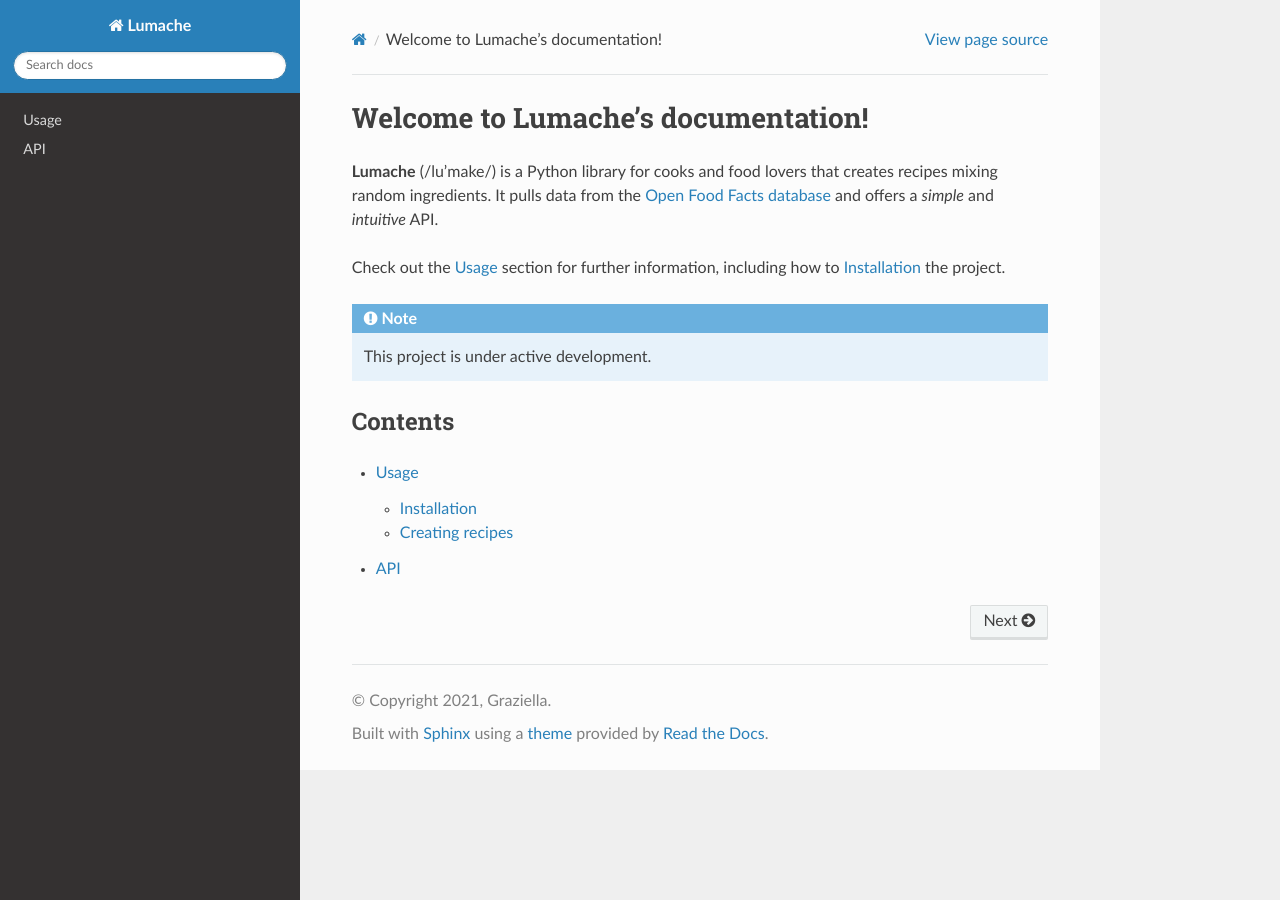
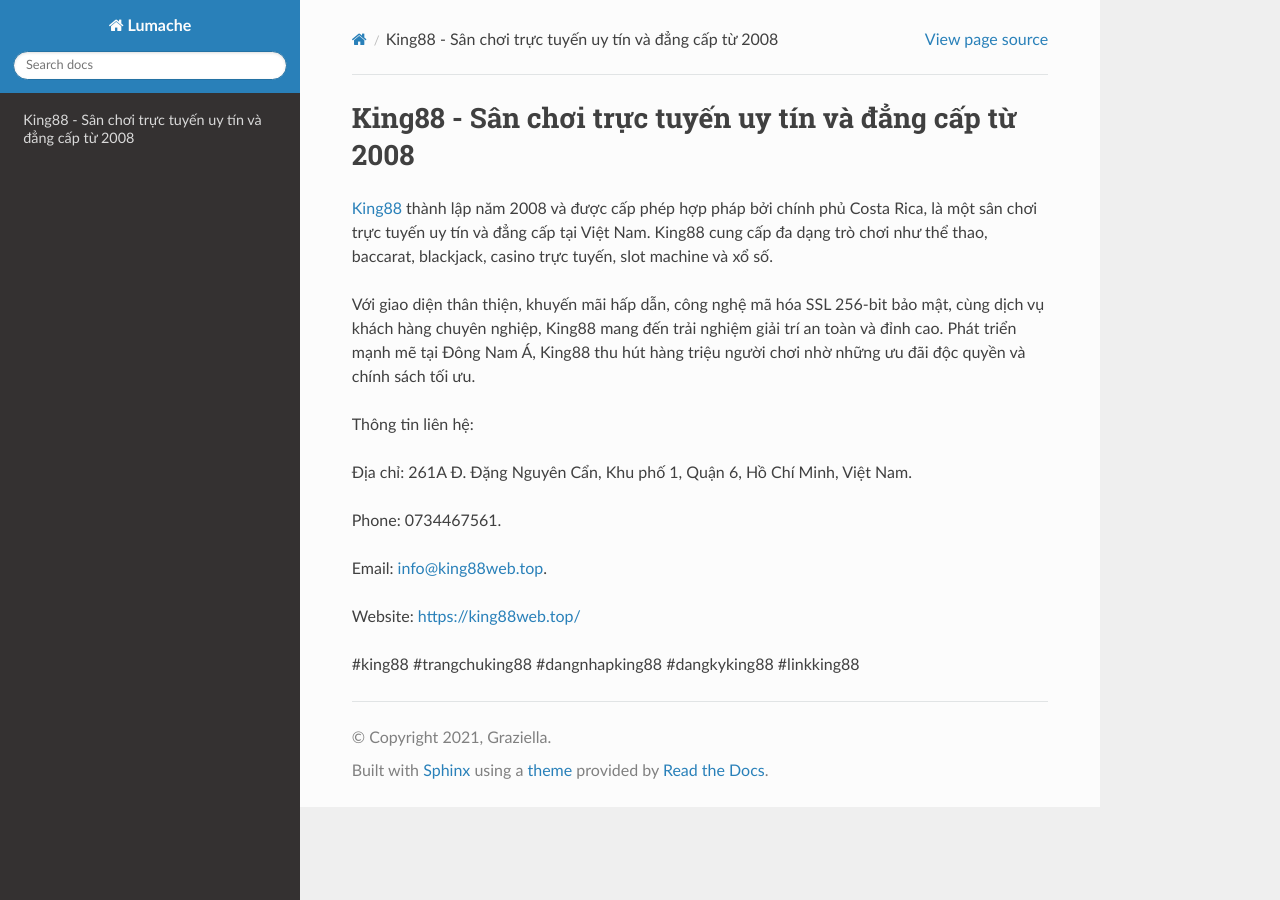
Before and after one commit to parkisngan19/king88webtop, a Sphinx documentation site: the page built from docs/source/index.rst, in a window 1280 px wide. Built offline with Sphinx 7.4.7 and the Read the Docs theme 3.1.0, drawn with Linux system fonts in a browser that asks for light colours.

Commit message:
Update index.rst

```diff
--- a/docs/source/index.rst
+++ b/docs/source/index.rst
@@ -1,22 +1,18 @@
-Welcome to Lumache's documentation!
+King88 - Sân chơi trực tuyến uy tín và đẳng cấp từ 2008
 ===================================
 
-**Lumache** (/lu'make/) is a Python library for cooks and food lovers
-that creates recipes mixing random ingredients.
-It pulls data from the `Open Food Facts database <https://world.openfoodfacts.org/>`_
-and offers a *simple* and *intuitive* API.
+`King88 <https://king88web.top/>`_ thành lập năm 2008 và được cấp phép hợp pháp bởi chính phủ Costa Rica, là một sân chơi trực tuyến uy tín và đẳng cấp tại Việt Nam. King88 cung cấp đa dạng trò chơi như thể thao, baccarat, blackjack, casino trực tuyến, slot machine và xổ số.
 
-Check out the :doc:`usage` section for further information, including
-how to :ref:`installation` the project.
+Với giao diện thân thiện, khuyến mãi hấp dẫn, công nghệ mã hóa SSL 256-bit bảo mật, cùng dịch vụ khách hàng chuyên nghiệp, King88 mang đến trải nghiệm giải trí an toàn và đỉnh cao. Phát triển mạnh mẽ tại Đông Nam Á, King88 thu hút hàng triệu người chơi nhờ những ưu đãi độc quyền và chính sách tối ưu.
 
-.. note::
+Thông tin liên hệ:
 
-   This project is under active development.
+Địa chỉ: 261A Đ. Đặng Nguyên Cẩn, Khu phố 1, Quận 6, Hồ Chí Minh, Việt Nam.
 
-Contents
---------
+Phone: 0734467561.
 
-.. toctree::
+Email: info@king88web.top.
 
-   usage
-   api
+Website: https://king88web.top/
+
+#king88 #trangchuking88 #dangnhapking88 #dangkyking88 #linkking88
```
